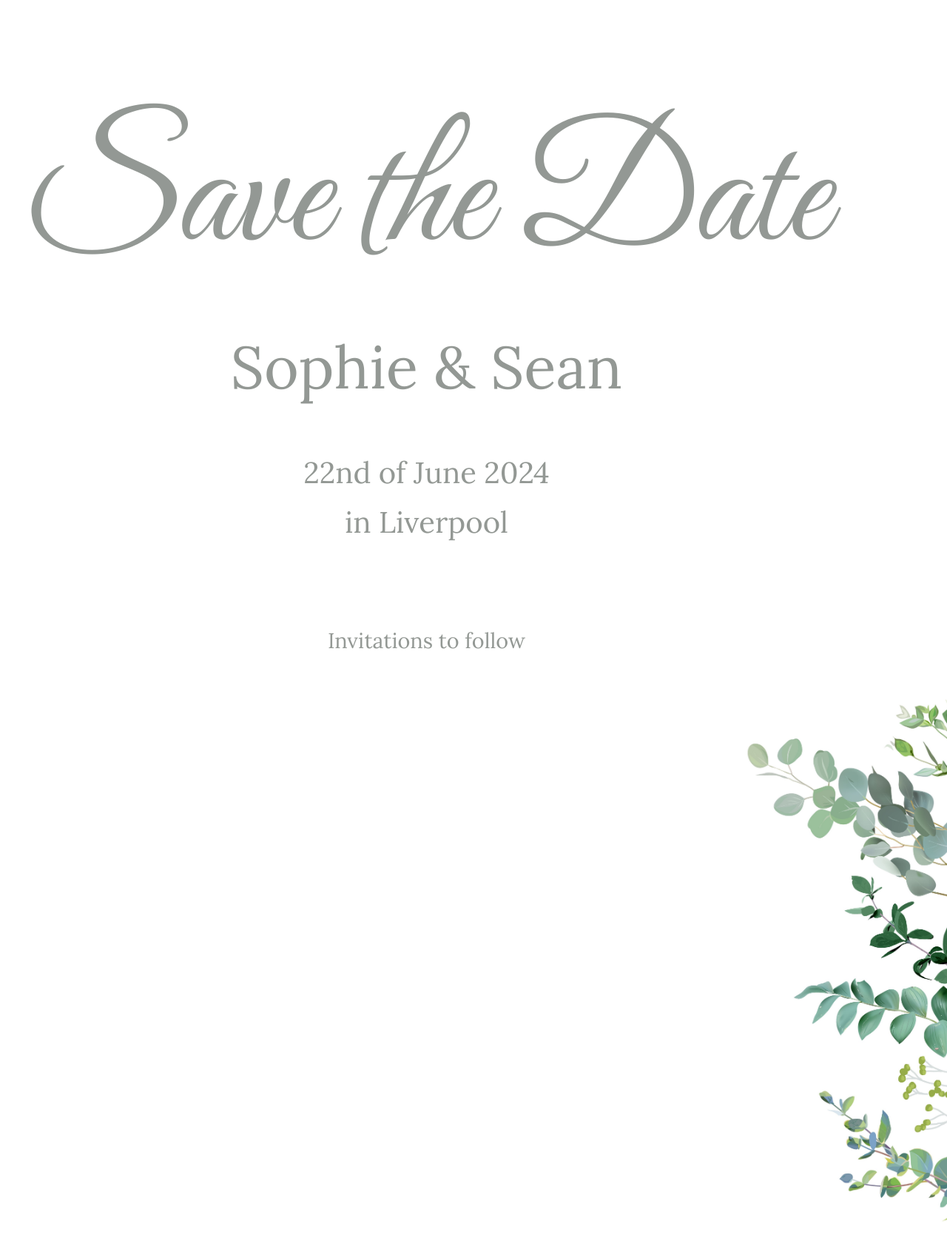
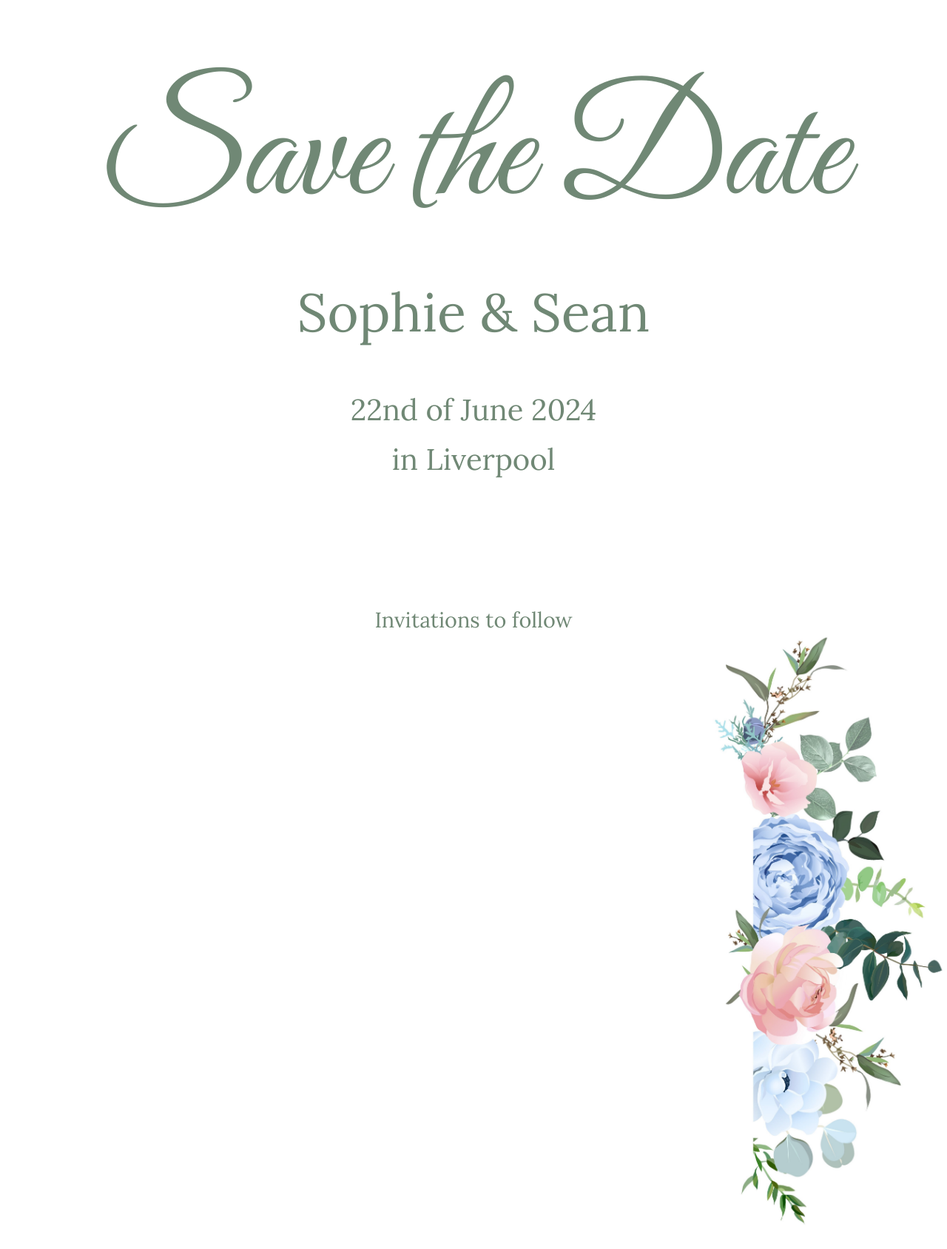
Before and after one commit to sean-duffy/wedding-website, a plain HTML site: page index.html in a window 1280 px wide. Shown: the part 800-2488 px from the top of the page at 74% size. After the commit the page ends 2460 px from the top, so only its background shows below. Drawn offline with Linux system fonts and the light colour scheme; a web font is replaced by a local one.

Commit message:
desktop view with flowers

```diff
--- a/index.html
+++ b/index.html
@@ -12,10 +12,15 @@
   <link rel="stylesheet" href="styles.css">
 </head>
 <body>
-  <div class="side-image">
-    <img src="left.jpeg">
+  <div class="big-container">
+    <div class="side-image" id="left-image">
+      <img src="flower-left.jpeg">
     </div>
     <div class="container">
+      <div class="top-bottom-image">
+        <img src="top.jpeg">
+      </div>
+      <div>
         <h1>
           Save the Date
         </h1>
@@ -26,8 +31,14 @@
         <p>in Liverpool</p>
         <p class="ps">Invitations to follow</p>
       </div>
+      <div class="top-bottom-image">
+        <img src="bottom.jpeg">
+      </div>
+    </div>
     <div class="side-image" id="right-image">
-    <img src="right.jpeg">
+      <img src="flower-right.jpeg">
     </div>
+  </div>
+
 </body>
 </html>
--- a/styles.css
+++ b/styles.css
@@ -1,17 +1,22 @@
 h1 {
     /* font-family: 'Passions Conflict', cursive; */
     font-family: 'Great Vibes', cursive;
-    font-size: 14em;
+    font-size: 13em;
     font-weight: 400;
     margin: 2rem;
 }
 
 .container {
     text-align: center;
-    margin: 6em 0 0 0;
+    margin: 3em auto 0 auto;
     display: inline-block;
     height: 100%;
     vertical-align: top;
+}
+
+.big-container {
+    text-align: center;
+    margin: 0 auto 0 auto;
 }
 
 .side-image {
@@ -20,6 +25,15 @@ h1 {
 
 .side-image img {
     height: 100vh;
+
+}
+
+#left-image {
+    float: left;
+}
+
+#right-image {
+    float: right;
 }
 
 p {
@@ -30,23 +44,30 @@ p {
 body {
     font-family: 'Lora', serif;
     font-weight: 400;
-    color: #939894;
+    color: #708875;
     margin: 0;
+    overflow: hidden;
 }
 
 h2 {
-    font-size: 5em;
+    font-size: 4.5em;
     font-weight: 300;
     margin-top: 0;
 }
 
 .ps {
-    margin-top: 4em;
+    margin-top: 6em;
     margin-bottom: 0;
     font-size: 1.8em;
     font-weight: 300;
 }
 
-#right-image {
-    float: right;
+.top-bottom-image {
+    text-align: center;
+    display: none;
 }
+
+.top-bottom-image img {
+    text-align: center;
+    width: 60vw;
+}
```
Also changed, not shown: bottom.jpeg, flower-left.jpeg (added), flower-right.jpeg (added), top.jpeg. Lines whose indentation alone changed are shown as unchanged.
